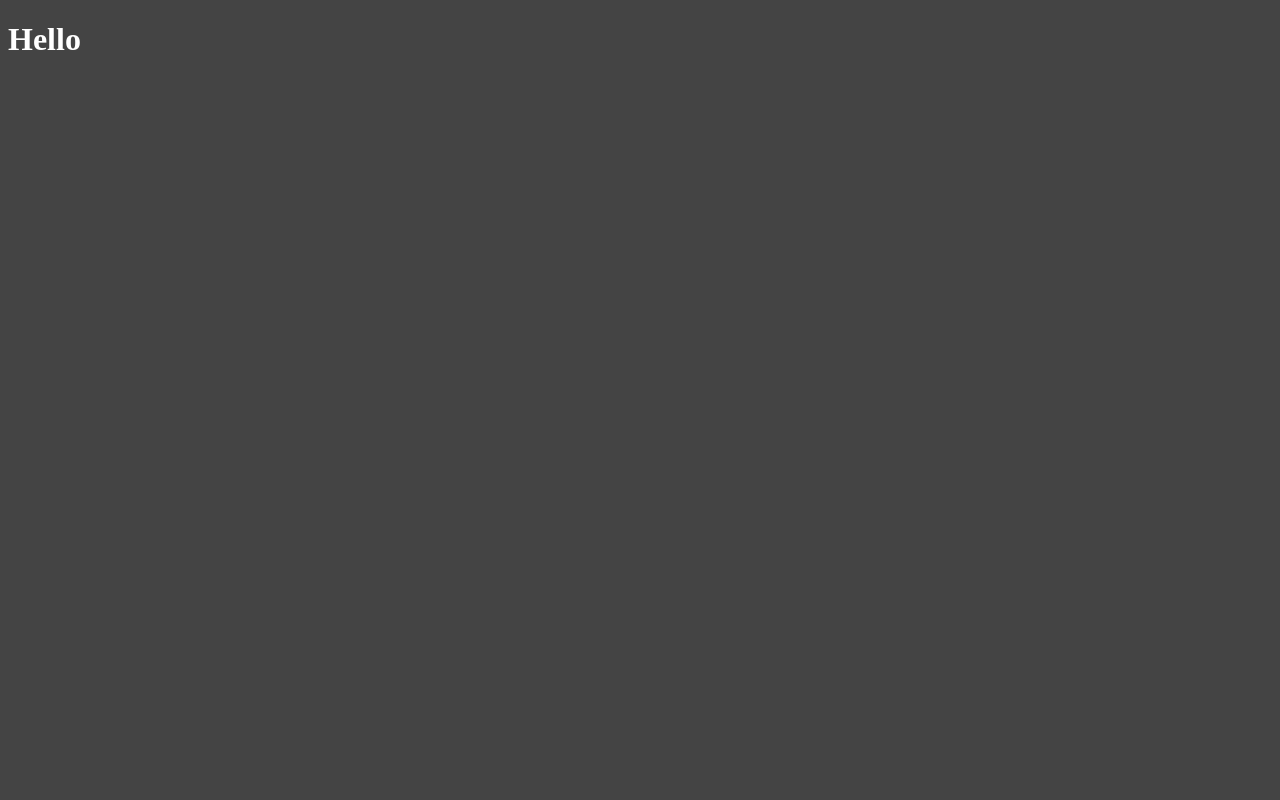
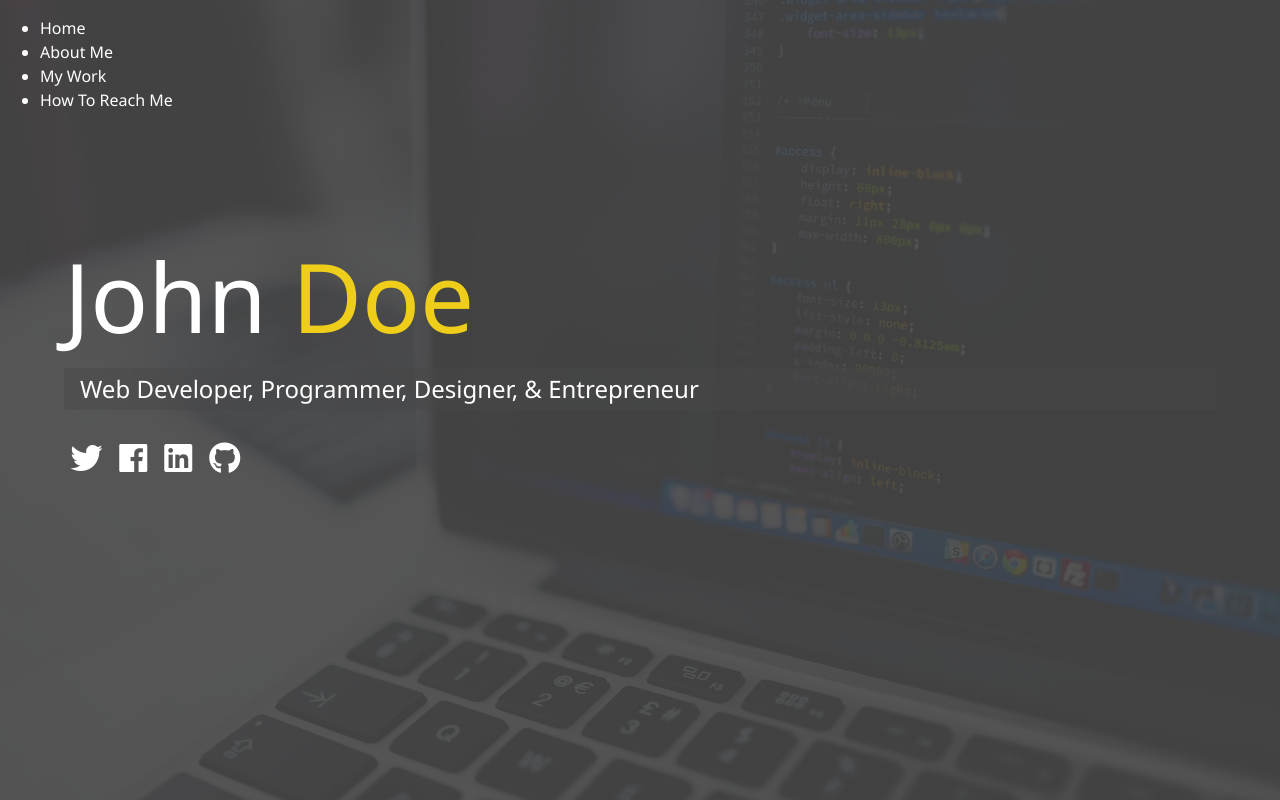
Before and after one commit to gazjosef/Modern-Portfolio, a website: page dist/responsivePortfolioWebsite.html in a window 1280 px wide. Drawn offline with Linux system fonts and the light colour scheme.

Commit message:
Index markup & main sass

```diff
--- a/scss/main.scss
+++ b/scss/main.scss
@@ -1,6 +1,69 @@
-$primary-color: #444;
+@import 'config';
+
+* {
+    box-sizing: border-box;
+}
 
 body {
+    @include background;
     background: $primary-color;
     color: #fff;
+    height: 100%;
+    margin: 0;
+    font-family: 'Segoe UI', Tahoma, Geneva, Verdana, sans-serif;
+    line-height: 1.5;
 }
+
+// Headings
+
+h1, h2, h3 {
+    margin: 0;
+    font-weight: 400;
+
+    &.lg-heading {
+        font-size: 6rem;
+    }
+
+    &.sm-heading {
+        margin-bottom: 2rem;
+        padding: 0.2rem 1rem;
+        background:rgba(lighten($primary-color, 2), 0.5);
+    }
+}
+
+a {
+    color: #fff;
+    text-decoration: none;
+}
+
+header {
+    position: fixed;
+    z-index: 2;
+    width: 100%;
+}
+
+.text-secondary {
+    color: $secondary-color;
+}
+
+main {
+    padding: 4rem;
+    height: 100%;
+    .icons {
+        margin-top: 1rem;
+        a {
+            padding: 0.4rem;
+            &:hover {
+                color: $secondary-color;
+                @include easeOut();
+            }
+        }
+    }
+
+    &#home {
+        overflow: hidden;
+        h1 {
+            margin-top: 20vh;
+        }
+    }
+}
```
Also changed, not shown: dist/css/main.css, dist/img/background.jpg (added), dist/img/portrait.jpg (added), dist/img/portrait_small.jpg (added), dist/img/projects/project1.jpg (added), dist/img/projects/project2.jpg (added), dist/img/projects/project3.jpg (added), dist/img/projects/project4.jpg (added), dist/img/projects/project5.jpg (added), dist/js/main.js (added), dist/responsivePortfolioWebsite.html, scss/_config.scss (added).
